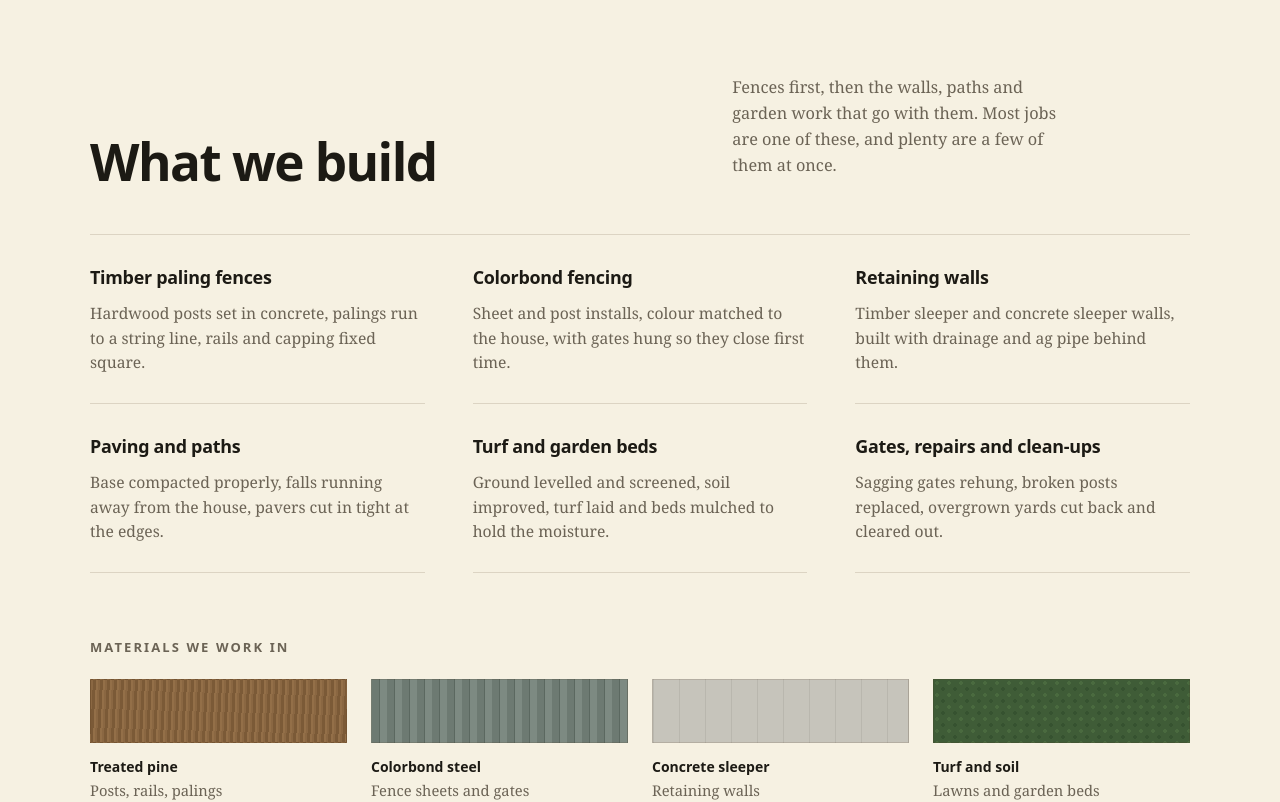
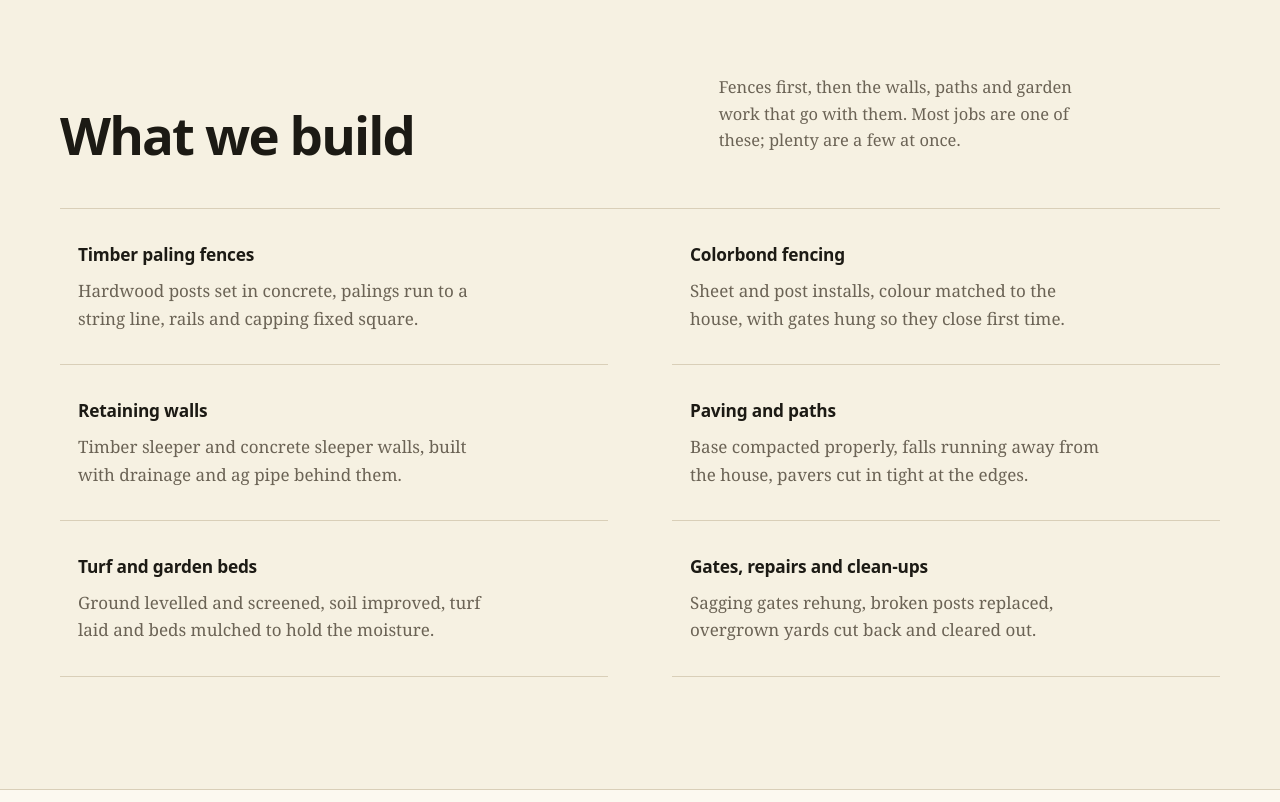
Before and after one commit to lintochittilappilly-dotcom/joyelandscaping.easrb.com, a React (Vite) app: page / in a window 1280 px wide. Shown: the part 780-1582 px from the top of the page. Built offline with nearby package versions, Linux system fonts and the light colour scheme.

Commit message:
Update Services.tsx

```diff
--- a/src/components/Services.tsx
+++ b/src/components/Services.tsx
@@ -39,48 +39,58 @@ const materials = [
 
 export default function Services() {
   return (
-    <section id="services" className="scroll-mt-6">
-      <div className="mx-auto max-w-[1180px] px-6 py-20 md:px-10 md:py-28">
-        <div className="grid gap-8 lg:grid-cols-[1fr_0.75fr] lg:items-end">
-          <h2 className="max-w-[16ch] font-display text-[clamp(2rem,4.6vw,3.2rem)] font-extrabold leading-[0.98] tracking-[-0.03em]">
+    <section id="services" className="scroll-mt-24 bg-cream">
+      <div className="mx-auto max-w-[1240px] px-6 py-20 md:px-10 md:py-28">
+        <div className="grid gap-8 lg:grid-cols-[1fr_0.8fr] lg:items-end">
+          <h2 className="max-w-[15ch] font-display text-[clamp(2.1rem,4.6vw,3.3rem)] font-extrabold leading-[0.95] tracking-[-0.035em]">
             What we build
           </h2>
-          <p className="max-w-[38ch] text-[1.02rem] leading-[1.6] text-muted lg:pb-2">
+          <p className="max-w-[40ch] text-[1.03rem] leading-[1.62] text-muted lg:pb-1.5">
             Fences first, then the walls, paths and garden work that go with
-            them. Most jobs are one of these, and plenty are a few of them at
-            once.
+            them. Most jobs are one of these; plenty are a few at once.
           </p>
         </div>
 
-        <dl className="mt-12 grid gap-x-12 border-t border-bark/15 md:grid-cols-2 lg:grid-cols-3">
+        <dl className="mt-12 grid border-t border-line md:grid-cols-2 md:gap-x-16">
           {services.map((service) => (
-            <div key={service.name} className="border-b border-bark/15 py-7">
-              <dt className="font-display text-[1.12rem] font-semibold tracking-[-0.015em]">
+            <div
+              key={service.name}
+              className="group border-b border-line py-7 md:py-8"
+            >
+              <dt className="flex items-baseline gap-3 font-display text-[1.08rem] font-semibold tracking-[-0.012em]">
+                <span
+                  aria-hidden="true"
+                  className="h-[6px] w-[6px] shrink-0 translate-y-[-2px] rounded-full bg-fern/0 transition-colors group-hover:bg-fern"
+                />
                 {service.name}
               </dt>
-              <dd className="mt-2 max-w-[40ch] text-[0.98rem] leading-[1.58] text-muted">
+              <dd className="mt-2 max-w-[46ch] pl-[18px] leading-[1.6] text-muted">
                 {service.detail}
               </dd>
             </div>
           ))}
         </dl>
+      </div>
 
-        <div className="mt-16">
-          <h3 className="font-display text-[13px] font-semibold uppercase tracking-[0.16em] text-muted">
+      <div className="border-y border-line bg-paper">
+        <div className="mx-auto max-w-[1240px] px-6 py-14 md:px-10">
+          <h3 className="font-display text-[0.95rem] font-semibold text-ink">
             Materials we work in
           </h3>
-          <ul className="mt-5 grid gap-x-6 gap-y-6 sm:grid-cols-2 lg:grid-cols-4">
+          <ul className="mt-6 grid gap-x-6 gap-y-7 sm:grid-cols-2 lg:grid-cols-4">
             {materials.map((material) => (
               <li key={material.name}>
                 <div
                   aria-hidden="true"
-                  className="h-16 w-full border border-bark/15"
+                  className="h-16 w-full border border-ink/10"
                   style={material.style}
                 />
-                <p className="mt-3 font-display text-[14px] font-semibold">
+                <p className="mt-3 font-display text-[13.5px] font-semibold">
                   {material.name}
                 </p>
-                <p className="text-[0.92rem] text-muted">{material.note}</p>
+                <p className="text-[0.92rem] leading-snug text-muted">
+                  {material.note}
+                </p>
               </li>
             ))}
           </ul>
```
